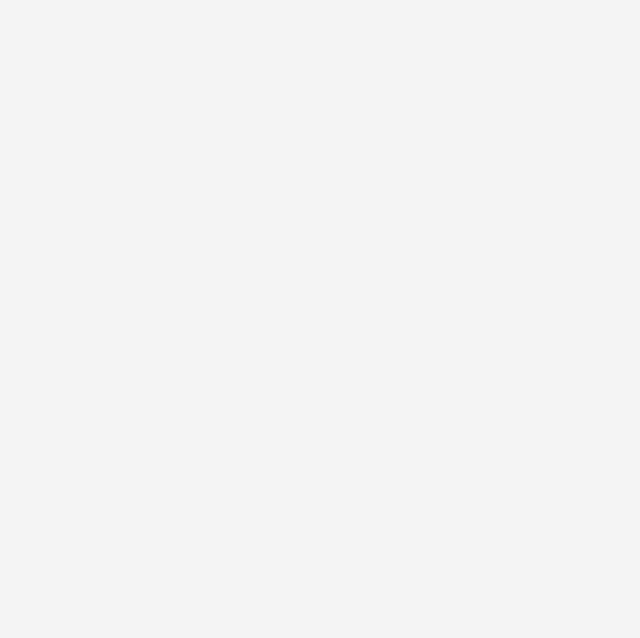
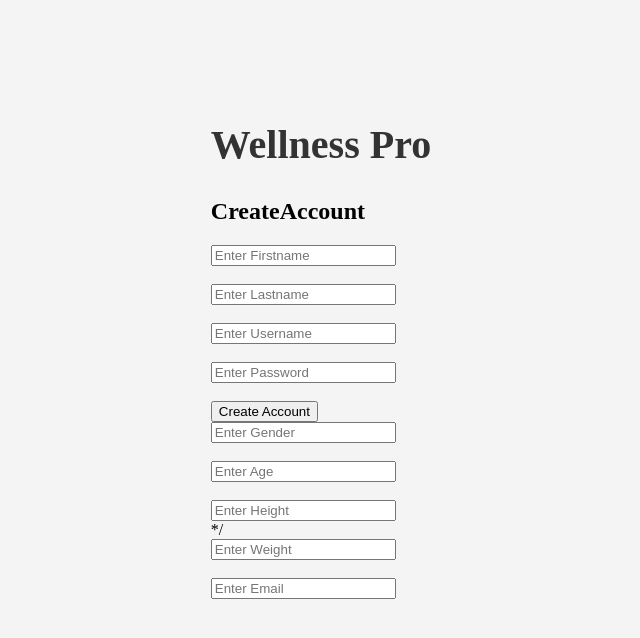
Before and after one commit to ZackAlaoui/COP4331_LargeProject, a React (Vite) app in the folder frontend/: page /editprofilepage in a window 1280 px wide. Before the commit this address had no page. Shown: the top 638 px of the page, without its empty margins (319-959 px from the left). Built offline with nearby package versions, Linux system fonts and the light colour scheme.

Commit message:
Changed the location from the cards page to the homepage of our website

```diff
--- a/frontend/src/App.tsx
+++ b/frontend/src/App.tsx
@@ -3,7 +3,8 @@ import "./App.css";
 
 import CardPage from "./pages/CardPage.tsx";
 import LoginPage from "./pages/LoginPage.tsx";
-import Home from "./pages/HomePage.tsx";
+import HomePage from "./pages/HomePage.tsx";
+import EditProfilePage from "./pages/EditProfilePage.tsx";
 
 function App() {
   return (
@@ -11,7 +12,8 @@ function App() {
       <Routes>
         <Route path="/" element={<LoginPage />} />
         <Route path="cards" element={<CardPage />} />
-        <Route path="homepage" element={<Home />}></Route>
+        <Route path="homepage" element={<HomePage />}></Route>
+        <Route path="editprofilepage" element={<EditProfilePage />}></Route>
       </Routes>
     </Router>
   );
--- a/frontend/src/components/CreateAccount.tsx
+++ b/frontend/src/components/EditProfile.tsx
@@ -5,13 +5,13 @@ function CreateAccount() {
   const [lastName, setLastName] = React.useState("");
   const [username, setUserName] = React.useState("");
   const [password, setPassword] = React.useState("");
-  // const [age, setAge] = React.useState("");
-  // const [weight, setWeight] = React.useState("");
-  // const [height, setHeight] = React.useState("");
+  const [age, setAge] = React.useState("");
+  const [weight, setWeight] = React.useState("");
+  const [height, setHeight] = React.useState("");
   // const [reenterPassword, setPasswordAgain] = React.useState("");
-  // const [email, setEmail] = React.useState("");
+  const [email, setEmail] = React.useState("");
   const [message, setMessage] = React.useState("");
-  // const [gender, setGender] = React.useState("");
+  const [gender, setGender] = React.useState("");
 
   function handleSetFirstname(e: any): void {
     setFirstName(e.target.value);
@@ -29,25 +29,25 @@ function CreateAccount() {
     setPassword(e.target.value);
   }
 
-  // function handleSetAge(e: any): void {
-  //   setAge(e.target.value);
-  // }
+  function handleSetAge(e: any): void {
+    setAge(e.target.value);
+  }
 
-  // function handleSetHeight(e: any): void {
-  //   setLastName(e.target.value);
-  // }
+  function handleSetHeight(e: any): void {
+    setHeight(e.target.value);
+  }
 
-  // function handleSetWeight(e: any): void {
-  //   setWeight(e.target.value);
-  // }
+  function handleSetWeight(e: any): void {
+    setWeight(e.target.value);
+  }
 
-  // function handleSetEmail(e: any): void {
-  //   setEmail(e.target.value);
-  // }
+  function handleSetEmail(e: any): void {
+    setEmail(e.target.value);
+  }
 
-  // function handleSetGender(e: any): void {
-  //   setGender(e.target.value);
-  // }
+  function handleSetGender(e: any): void {
+    setGender(e.target.value);
+  }
 
   async function doCreateAccount(event: any): Promise<void> {
     event.preventDefault();
@@ -56,6 +56,11 @@ function CreateAccount() {
       lastName: lastName,
       username: username,
       password: password,
+      age: age,
+      weight: weight,
+      height: height,
+      email: email,
+      gender: gender,
     };
     var js = JSON.stringify(obj);
     try {
@@ -134,26 +139,26 @@ function CreateAccount() {
       <button className="btnCreateAccount" onClick={doCreateAccount}>
         Create Account
       </button>
-      {/* <div>
+      <div>
         <input
           type="text"
           placeholder="Enter Gender"
           onChange={handleSetGender}
         />
-      </div> */}
-      {/* <br />
+      </div>
+      <br />
       <div>
         <input type="text" placeholder="Enter Age" onChange={handleSetAge} />
       </div>
-      <br /> */}
-      {/* <div>
+      <br />
+      <div>
         <input
           type="text"
           placeholder="Enter Height"
           onChange={handleSetHeight}
         />
-      </div> */}
-      {/* <br />
+      </div>{" "}
+      */
       <div>
         <input
           type="text"
@@ -168,7 +173,7 @@ function CreateAccount() {
           placeholder="Enter Email"
           onChange={handleSetEmail}
         />
-      </div> */}
+      </div>
     </div>
   );
 }
--- a/frontend/src/components/Login.tsx
+++ b/frontend/src/components/Login.tsx
@@ -93,7 +93,7 @@ function Login() {
       alert(error.toString());
       return;
     }
-    //window.location.href = "/";
+    window.location.href = "/editprofile";
   }
 
   function handleSetFirstname(e: any): void {
--- /dev/null
+++ b/frontend/src/pages/EditProfilePage.tsx
@@ -0,0 +1,13 @@
+import PageTitle from "../components/PageTitle.tsx";
+import EditProfile from "../components/EditProfile.tsx";
+
+const EditProfilePage = () => {
+  return (
+    <div>
+      <PageTitle />
+      <EditProfile />
+    </div>
+  );
+};
+
+export default EditProfilePage;
```
Also changed, not shown: frontend/src/pages/CreateAccountPage.tsx (deleted, +0 -13 lines), frontend/src/components/CreateAccount.css (deleted), frontend/src/components/EditProfile.css (added).
